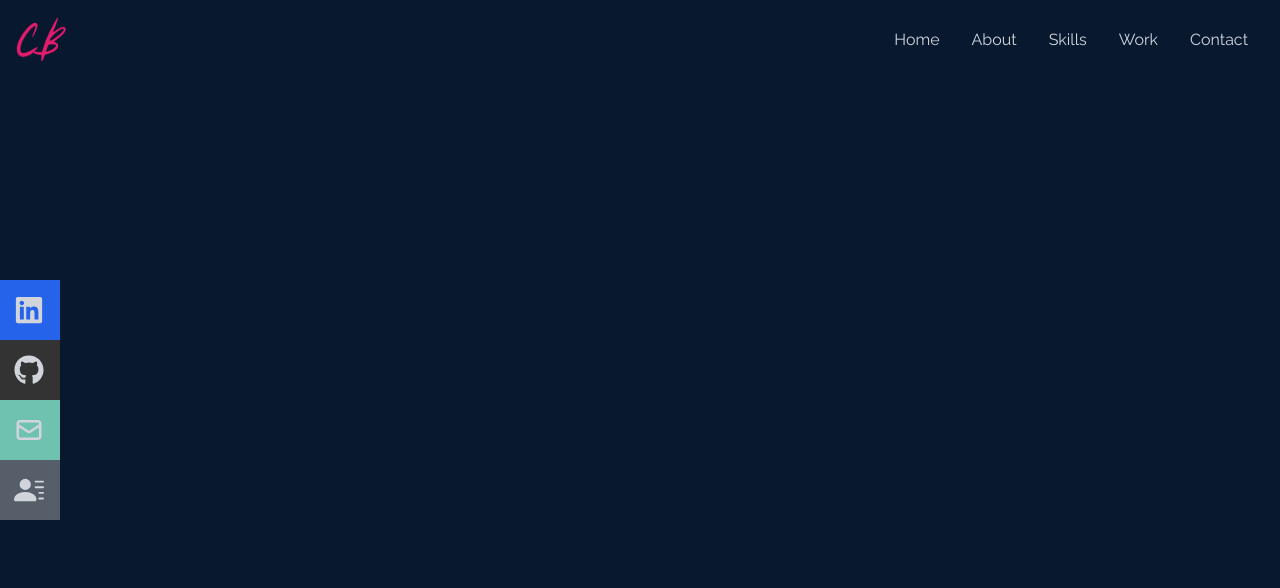
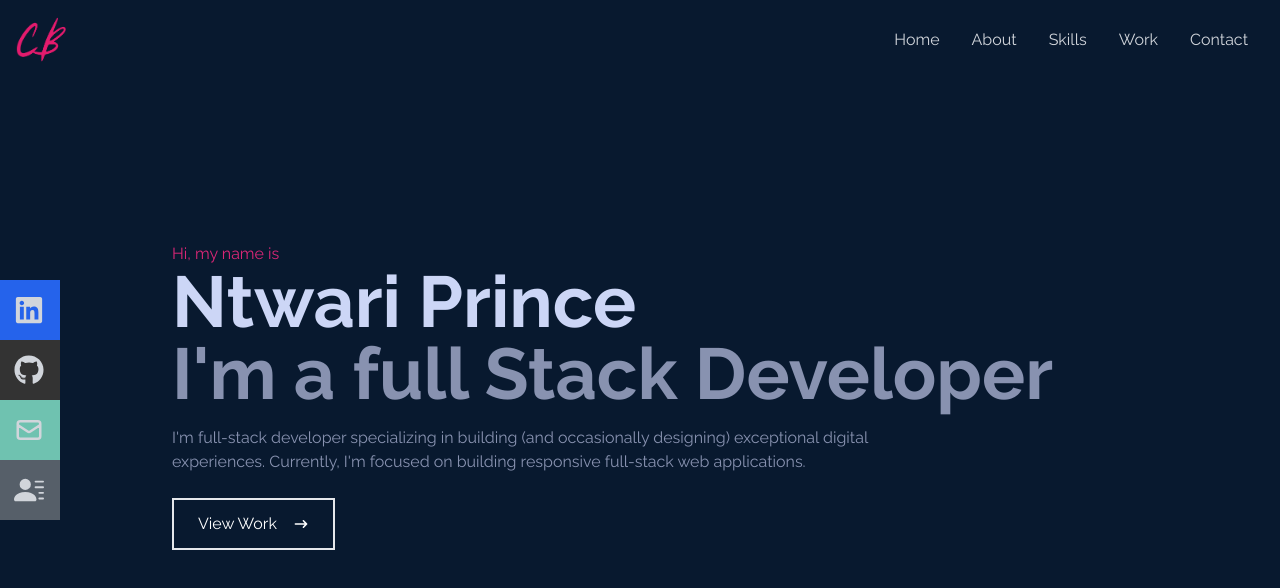
Before and after one commit to 10thPrince/portifolio, a React (Vite) app: page / in a window 1280 px wide. Shown: the top 588 px of the page. Built offline with nearby package versions, Linux system fonts and the light colour scheme.

Commit message:
partially hero done

```diff
--- a/src/components/Hero.jsx
+++ b/src/components/Hero.jsx
@@ -3,8 +3,28 @@ import { HiArrowNarrowRight } from 'react-icons/hi';
 // 08192f
 const Hero = () => {
   return (
-    <div className='bg-[#08192f] w-full h-screen'>
+    <div name='home' className='bg-[#08192f] w-full h-screen'>
 
+
+      {/* Container */}
+
+      <div className='max-w-[1000px] mx-auto px-8 flex flex-col justify-center h-full'>
+        <p className='text-pink-600'>Hi, my name is</p>
+        <h1 className='text-4xl sm:text-7xl font-bold text-[#ccd6f6]'>Ntwari Prince</h1>
+        <h2 className='text-4xl sm:text-7xl font-bold text-[#8892b0]'>I'm a full Stack Developer</h2>
+        <p className='text-[#8892b0] py-4 max-w-[700px]'>I'm full-stack developer specializing in building (and occasionally
+          designing) exceptional digital experiences. Currently, I'm focused on building
+          responsive full-stack web applications.</p>
+        <div>
+          <button className='text-white border-2 px-6 py-3 my-2 flex items-center hover:bg-pink-600 hover:border-pink-600'>
+            View Work
+            <span className='hover:rotate-90 duration-300'>
+              <HiArrowNarrowRight className='ml-4' />
+            </span>
+          </button>
+
+        </div>
+      </div>
     </div>
   )
 }
--- a/src/components/Navbar.jsx
+++ b/src/components/Navbar.jsx
@@ -28,7 +28,7 @@ const Navbar = () => {
             </div>
 
             {/* Mobile menu */}
-            <ul className={!nav ? 'hidden' : 'absolute top-0 left-0 w-full h-screen bg-[#08192f] flex flex-col justify-center items-center'}>
+            <ul className={!nav ? 'hidden' : 'absolute top-0 left-0 w-full h-screen bg-[#08192f] flex flex-col justify-center md:hidden items-center'}>
                 <li className='py-6 text-4xl '>About</li>
                 <li className='py-6 text-4xl '>Home</li>
                 <li className='py-6 text-4xl '>Skills</li>
```
